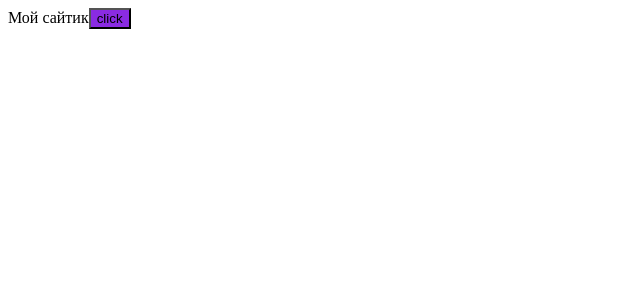
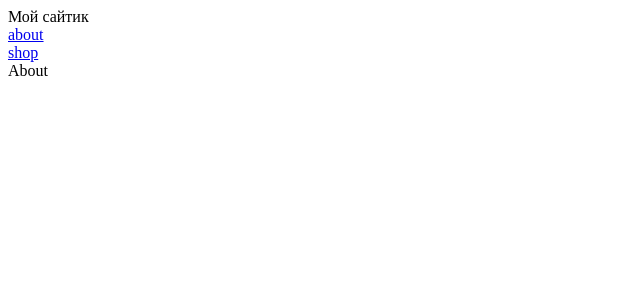
Before and after one commit to DaryaLukk/webpack, a React app: page /about in a window 1280 px wide. Shown: the top 300 px of the page, without its empty margins (0-640 px from the left). Built offline with nearby package versions, Linux system fonts and the light colour scheme.

Commit message:
lazy chank

```diff
--- a/package.json
+++ b/package.json
@@ -24,6 +24,7 @@
     "@types/react": "^18.2.25",
     "@types/react-dom": "^18.2.11",
     "@types/webpack": "^5.28.3",
+    "@types/webpack-bundle-analyzer": "^4.7.0",
     "@types/webpack-dev-server": "^4.7.2",
     "@typescript-eslint/eslint-plugin": "^6.21.0",
     "@typescript-eslint/parser": "^6.21.0",
@@ -47,6 +48,8 @@
   },
   "dependencies": {
     "react": "^18.2.0",
-    "react-dom": "^18.2.0"
+    "react-dom": "^18.2.0",
+    "react-router-dom": "^6.16.0",
+    "webpack-bundle-analyzer": "^4.9.1"
   }
 }
--- a/src/components/App.tsx
+++ b/src/components/App.tsx
@@ -1,10 +1,49 @@
+import {
+  MouseEvent, useEffect, useRef, useState,
+} from 'react';
+import { Link, Outlet } from 'react-router-dom';
 import classes from './App.module.scss';
 
+export type Todo = {
+  userId: number,
+  id: number,
+  title: string,
+  completed: boolean
+}
+
 export function App() {
+  // const [todos, setTodos] = useState <Array<Todo>>([]);
+
+  // useEffect(() => {
+  //   fetch('https://jsonplaceholder.typicode.com/todos')
+  //     .then((response) => response.json())
+  //     .then((data) => setTodos(data));
+  // }, []);
+
+  // const [color, setColor] = useState('rgb(0, 0, 0)');
+
+  // const style = {
+  //   backgroundColor: color,
+  //   height: '500px',
+  //   width: '500px',
+  // };
+
+  // const changeColor = (): void => {
+  //   const getRandomRGB = () => Math.floor(Math.random() * 299);
+
+  //   setColor(`rgb(${getRandomRGB()}, ${getRandomRGB()}, ${getRandomRGB()})`);
+  // };
+
   return (
     <div>
-      Мой сайтик
-      <button className={classes.button}>click</button>
+      <div>Мой сайтик</div>
+      {/* {todos.map(({ title, id }) => (id < 10 && <div key={id}>{title}</div>))} */}
+      {/* {board.map(() => <div style={styleCell} />)} */}
+      {/* <div aria-hidden="true" onClick={changeColor} style={style} /> */}
+      <Link to="/about">about</Link>
+      <br />
+      <Link to="/shop">shop</Link>
+      <Outlet />
     </div>
   );
 }
--- a/src/index.tsx
+++ b/src/index.tsx
@@ -1,5 +1,9 @@
 import { createRoot } from 'react-dom/client';
+import { RouterProvider, createBrowserRouter } from 'react-router-dom';
+import { Suspense } from 'react';
 import { App } from './components/App';
+import { About } from './pages/About';
+import { Shop } from './pages/Shop';
 
 const root = document.getElementById('root');
 
@@ -9,4 +13,23 @@ if (!root) {
 
 const container = createRoot(root);
 
-container.render(<App />);
+const router = createBrowserRouter([
+  {
+    path: '/',
+    element: <App />,
+    children: [
+      {
+        path: '/about',
+        element: <Suspense fallback="Loading..."><About /></Suspense>,
+      },
+      {
+        path: '/shop',
+        element: <Suspense fallback="Loading..."><Shop /></Suspense>,
+      },
+    ],
+  },
+]);
+
+container.render(
+  <RouterProvider router={router} />,
+);
--- /dev/null
+++ b/src/pages/About/About.lazy.tsx
@@ -0,0 +1,3 @@
+import { lazy } from 'react';
+
+export const LazyAbout = lazy(() => import('./About'));
--- /dev/null
+++ b/src/pages/About/About.tsx
@@ -0,0 +1,11 @@
+import React from 'react';
+
+function About() {
+  return (
+    <div>
+      About
+    </div>
+  );
+}
+
+export default About;
--- /dev/null
+++ b/src/pages/About/index.ts
@@ -0,0 +1 @@
+export { LazyAbout as About } from './About.lazy';
--- /dev/null
+++ b/src/pages/Shop/Shop.lazy.tsx
@@ -0,0 +1,3 @@
+import { lazy } from 'react';
+
+export const LazyShop = lazy(() => import('./Shop'));
--- /dev/null
+++ b/src/pages/Shop/Shop.tsx
@@ -0,0 +1,11 @@
+import React from 'react';
+
+function Shop() {
+  return (
+    <div>
+      shop
+    </div>
+  );
+}
+
+export default Shop;
--- /dev/null
+++ b/src/pages/Shop/index.ts
@@ -0,0 +1 @@
+export { LazyShop as Shop } from './Shop.lazy';
--- a/webpack.config.ts
+++ b/webpack.config.ts
@@ -6,6 +6,7 @@ import { buildWebpack } from './config/build/buildWebpack';
 interface EnvVariables {
   mode: BuildMode;
   port: number;
+  analyzer: boolean;
 }
 
 export default (env: EnvVariables) => {
@@ -19,6 +20,7 @@ export default (env: EnvVariables) => {
     port: env.port ?? 3000,
     mode: env.mode ?? 'development',
     paths,
+    analyzer: env.analyzer,
   });
   return config;
 };
```
Also changed, not shown: .eslintrc.json, 11 other files (tests, documents, lock files or other folders).
